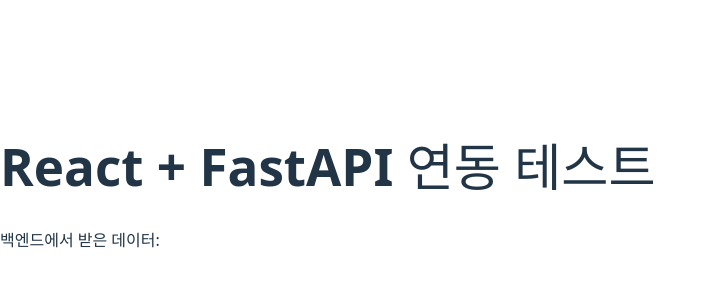
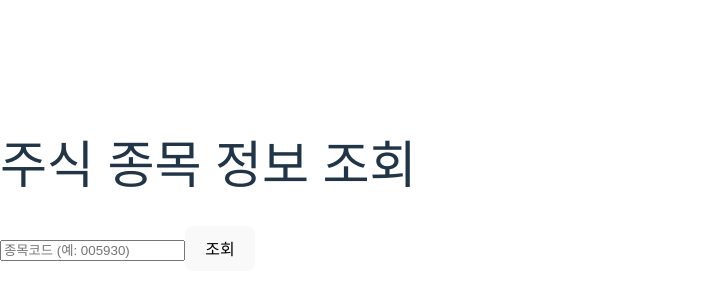
Before and after one commit to wangjh24/pyCrawling, a React app in the folder frontend/: page / in a window 1280 px wide. Shown: the part 214-514 px from the top of the page, without its empty margins (0-716 px from the left). Built offline with nearby package versions, Linux system fonts and the light colour scheme; the HTML template or start-up script is replaced by a standard one.

Commit message:
refactor:app.jsx coding

```diff
--- a/frontend/src/App.jsx
+++ b/frontend/src/App.jsx
@@ -1,21 +1,67 @@
-import { useEffect, useState } from "react";
+import React, { useState } from "react";
 import axios from "axios";
 
 function App() {
-  const [data, setData] = useState("");
+  const [code, setCode] = useState("");
+  const [stockData, setStockData] = useState([]);
+  const [loading, setLoading] = useState(false);
 
-  useEffect(() => {
-    // FastAPI 서버로 요청 보내기
-    axios
-      .get("http://127.0.0.1:8000/")
-      .then((res) => setData(res.data.message))
-      .catch((err) => console.log(err));
-  }, []);
+  const handleSearch = async () => {
+    if (!code) return alert("종목 코드를 입력하세요.");
+
+    setLoading(true);
+    try {
+      // FastAPI 엔드포인트 호출
+      const response = await axios.get(
+        `http://localhost:8000/api/stock/${code}`
+      );
+      setStockData(response.data);
+    } catch (error) {
+      console.error("데이터 호출 실패:", error);
+      alert("데이터를 가져오는데 실패했습니다.");
+    } finally {
+      setLoading(false);
+    }
+  };
 
   return (
     <div>
-      <h1>React + FastAPI 연동 테스트</h1>
-      <p>백엔드에서 받은 데이터: {data}</p>
+      <h1>주식 종목 정보 조회</h1>
+
+      <div>
+        <input
+          type="text"
+          value={code}
+          onChange={(e) => setCode(e.target.value)}
+          placeholder="종목코드 (예: 005930)"
+        />
+        <button onClick={handleSearch}>
+          {loading ? "조회 중..." : "조회"}
+        </button>
+      </div>
+
+      {stockData.length > 0 && (
+        <table border="1">
+          <thead>
+            <tr>
+              <th>매도상위</th>
+              <th>매도거래량</th>
+              <th>매수상위</th>
+              <th>매수거래량</th>
+            </tr>
+          </thead>
+          <tbody>
+            {stockData.map((item, index) => (
+              <tr key={index}>
+                <td>{item.sell_rank}</td>
+                <td>{item.sell_volume}</td>
+                <td>{item.buy_rank}</td>
+                <td>{item.buy_volume}</td>
+              </tr>
+            ))}
+          </tbody>
+        </table>
+      )}
     </div>
   );
 }
```
